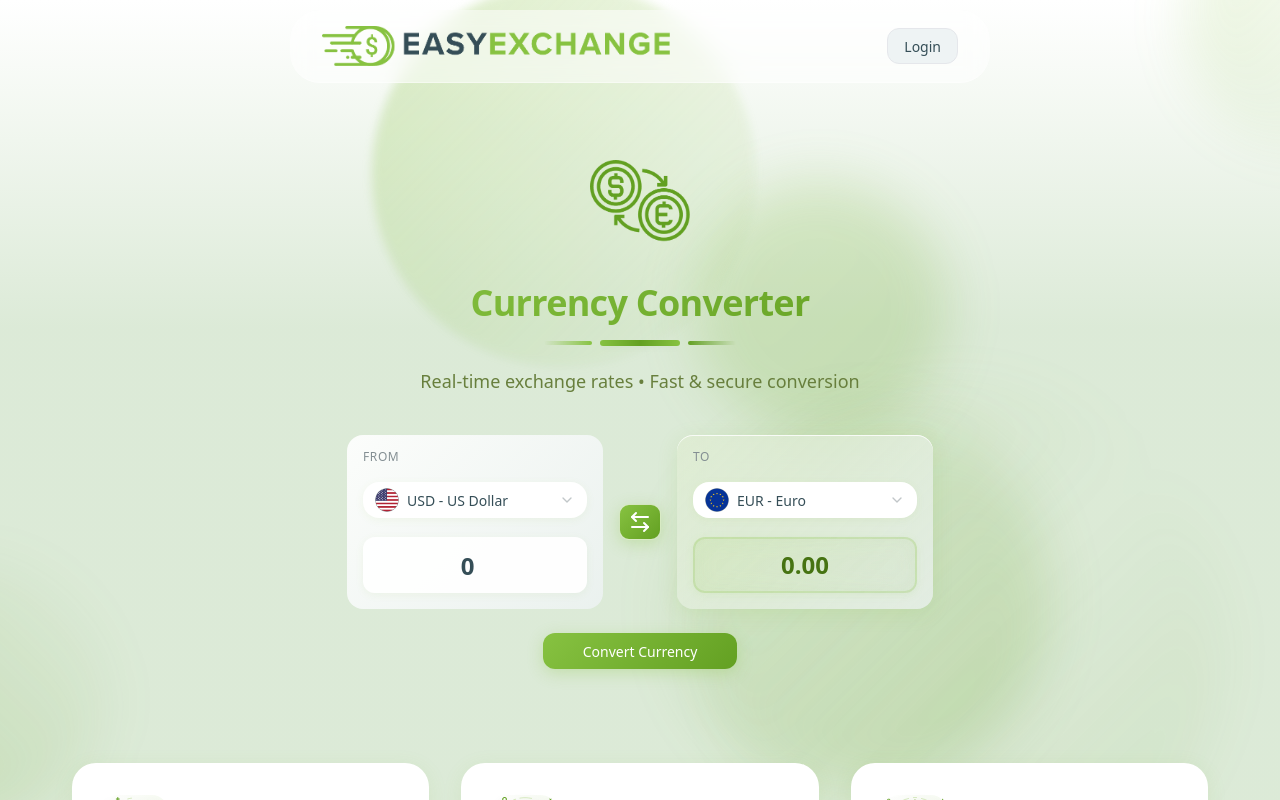
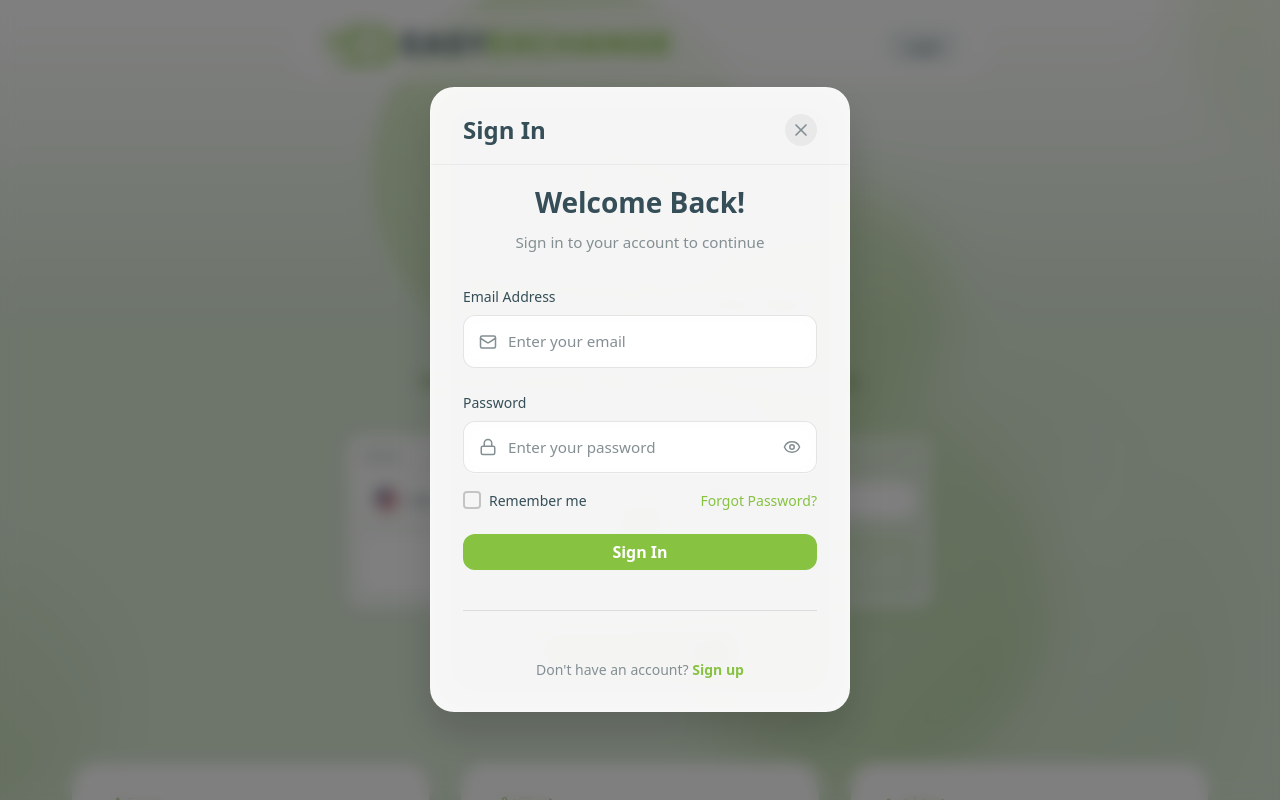
Before and after one commit to HelloNeptune/exchange-landing-demo, a React (Vite) app: page / in a window 1280 px wide. Both pictures are taken after a click on the button "Login". Shown: the top 800 px of the page. Built offline with nearby package versions, Linux system fonts and the light colour scheme.

Commit message:
EXL: Add modal, login component

```diff
--- a/src/components/header.tsx
+++ b/src/components/header.tsx
@@ -1,5 +1,7 @@
 import { useState } from "react";
 import { Button } from "./ui/button";
+import { Modal } from "./ui/modal";
+import { LoginForm } from "./login-form";
 import styles from "./header.module.scss";
 
 export function Header() {
@@ -26,6 +28,14 @@ export function Header() {
           </div>
         </div>
       </header>
+
+      <Modal
+        isOpen={isLoginModalOpen}
+        onClose={closeLoginModal}
+        title="Sign In"
+      >
+        <LoginForm onClose={closeLoginModal} />
+      </Modal>
     </>
   );
 }
--- /dev/null
+++ b/src/components/login-form.module.scss
@@ -0,0 +1,239 @@
+.login-form {
+  width: 100%;
+}
+
+.welcome {
+  text-align: center;
+  margin-bottom: 2rem;
+}
+
+.welcome-title {
+  font-size: 1.75rem;
+  font-weight: 700;
+  color: var(--brand-dark);
+  margin: 0 0 0.5rem 0;
+}
+
+.welcome-text {
+  color: var(--brand-gray);
+  font-size: 0.95rem;
+  margin: 0;
+}
+
+.form {
+  display: flex;
+  flex-direction: column;
+  gap: 1.5rem;
+}
+
+.input-group {
+  display: flex;
+  flex-direction: column;
+  gap: 0.5rem;
+}
+
+.label {
+  font-size: 0.875rem;
+  font-weight: 500;
+  color: var(--brand-dark);
+}
+
+.input-wrapper {
+  position: relative;
+  display: flex;
+  align-items: center;
+}
+
+.input {
+  width: 100%;
+  padding: 0.875rem 1rem 0.875rem 2.75rem;
+  border: 1.5px solid rgba(0, 0, 0, 0.1);
+  border-radius: 12px;
+  font-size: 0.95rem;
+  background: rgba(255, 255, 255, 0.8);
+  backdrop-filter: blur(10px);
+  transition: all 0.2s ease;
+  outline: none;
+
+  &::placeholder {
+    color: var(--brand-gray);
+  }
+
+  &:focus {
+    border-color: var(--brand-green);
+    box-shadow: 0 0 0 3px rgba(135, 194, 65, 0.1);
+    background: rgba(255, 255, 255, 0.95);
+  }
+}
+
+.input-icon {
+  position: absolute;
+  left: 1rem;
+  color: var(--brand-gray);
+  z-index: 1;
+}
+
+.eye-button {
+  position: absolute;
+  right: 1rem;
+  background: none;
+  border: none;
+  color: var(--brand-gray);
+  cursor: pointer;
+  padding: 0;
+  display: flex;
+  align-items: center;
+  justify-content: center;
+  transition: color 0.2s ease;
+
+  &:hover {
+    color: var(--brand-dark);
+  }
+}
+
+.options {
+  display: flex;
+  align-items: center;
+  justify-content: space-between;
+  margin: -0.5rem 0;
+}
+
+.checkbox {
+  display: flex;
+  align-items: center;
+  gap: 0.5rem;
+  font-size: 0.875rem;
+  color: var(--brand-dark);
+  cursor: pointer;
+
+  input[type="checkbox"] {
+    display: none;
+  }
+}
+
+.checkmark {
+  width: 18px;
+  height: 18px;
+  border: 2px solid rgba(0, 0, 0, 0.2);
+  border-radius: 4px;
+  position: relative;
+  transition: all 0.2s ease;
+
+  &::after {
+    content: '';
+    position: absolute;
+    left: 5px;
+    top: 2px;
+    width: 4px;
+    height: 8px;
+    border: solid white;
+    border-width: 0 2px 2px 0;
+    transform: rotate(45deg);
+    opacity: 0;
+    transition: opacity 0.2s ease;
+  }
+}
+
+.checkbox input[type="checkbox"]:checked + .checkmark {
+  background-color: var(--brand-green);
+  border-color: var(--brand-green);
+
+  &::after {
+    opacity: 1;
+  }
+}
+
+.forgot-password {
+  font-size: 0.875rem;
+  color: var(--brand-green);
+  text-decoration: none;
+  font-weight: 500;
+  transition: color 0.2s ease;
+
+  &:hover {
+    color: var(--brand-dark);
+  }
+}
+
+.login-button {
+  width: 100%;
+  padding: 0.875rem;
+  font-size: 1rem;
+  font-weight: 600;
+  margin-top: 0.5rem;
+}
+
+.divider {
+  position: relative;
+  text-align: center;
+  margin: 1rem 0;
+
+  &::before {
+    content: '';
+    position: absolute;
+    top: 50%;
+    left: 0;
+    right: 0;
+    height: 1px;
+    background: rgba(0, 0, 0, 0.1);
+  }
+}
+
+.divider-text {
+  background: rgba(255, 255, 255, 0.95);
+  padding: 0 1rem;
+  font-size: 0.875rem;
+  color: var(--brand-gray);
+}
+
+.social-buttons {
+  display: grid;
+  grid-template-columns: 1fr 1fr;
+  gap: 0.75rem;
+}
+
+.social-button {
+  display: flex;
+  align-items: center;
+  justify-content: center;
+  gap: 0.5rem;
+  padding: 0.75rem;
+  border: 1.5px solid rgba(0, 0, 0, 0.1);
+  border-radius: 12px;
+  background: rgba(255, 255, 255, 0.8);
+  backdrop-filter: blur(10px);
+  font-size: 0.875rem;
+  font-weight: 500;
+  color: var(--brand-dark);
+  cursor: pointer;
+  transition: all 0.2s ease;
+
+  &:hover {
+    background: rgba(255, 255, 255, 0.95);
+    border-color: rgba(0, 0, 0, 0.2);
+    transform: translateY(-1px);
+  }
+}
+
+.social-icon {
+  width: 18px;
+  height: 18px;
+}
+
+.signup {
+  text-align: center;
+  font-size: 0.875rem;
+  color: var(--brand-gray);
+  margin-top: 0.5rem;
+}
+
+.signup-link {
+  color: var(--brand-green);
+  text-decoration: none;
+  font-weight: 600;
+  transition: color 0.2s ease;
+
+  &:hover {
+    color: var(--brand-dark);
+  }
+}
--- /dev/null
+++ b/src/components/login-form.tsx
@@ -0,0 +1,73 @@
+import { FC } from "react";
+import { Eye, Mail, Lock } from "lucide-react";
+import { Button } from "./ui/button";
+import styles from "./login-form.module.scss";
+
+interface Props {
+  onClose: () => void;
+}
+
+export const LoginForm: FC<Props> = ({ onClose }) => {
+  return (
+    <div className={styles['login-form']}>
+      <div className={styles.welcome}>
+        <h3 className={styles['welcome-title']}>Welcome Back!</h3>
+        <p className={styles['welcome-text']}>Sign in to your account to continue</p>
+      </div>
+
+      <form className={styles.form}>
+        <div className={styles['input-group']}>
+          <label className={styles.label}>Email Address</label>
+          <div className={styles['input-wrapper']}>
+            <Mail className={styles['input-icon']} size={18} />
+            <input
+              type="email"
+              className={styles.input}
+              placeholder="Enter your email"
+            />
+          </div>
+        </div>
+
+        <div className={styles['input-group']}>
+          <label className={styles.label}>Password</label>
+          <div className={styles['input-wrapper']}>
+            <Lock className={styles['input-icon']} size={18} />
+            <input
+              type="password"
+              className={styles.input}
+              placeholder="Enter your password"
+            />
+            <button type="button" className={styles['eye-button']}>
+              <Eye size={18} />
+            </button>
+          </div>
+        </div>
+
+        <div className={styles.options}>
+          <label className={styles.checkbox}>
+            <input type="checkbox" />
+            <span className={styles.checkmark}></span>
+            Remember me
+          </label>
+          <a href="#" className={styles['forgot-password']}>
+            Forgot Password?
+          </a>
+        </div>
+
+        <Button className={styles['login-button']}>
+          Sign In
+        </Button>
+
+        <div className={styles.divider}>
+        </div>
+
+        <div className={styles.signup}>
+          Don't have an account?{" "}
+          <a href="#" className={styles['signup-link']}>
+            Sign up
+          </a>
+        </div>
+      </form>
+    </div>
+  );
+};
--- /dev/null
+++ b/src/components/ui/modal.module.scss
@@ -0,0 +1,85 @@
+.overlay {
+  position: fixed;
+  top: 0;
+  left: 0;
+  right: 0;
+  bottom: 0;
+  background-color: rgba(0, 0, 0, 0.5);
+  backdrop-filter: blur(8px);
+  display: flex;
+  align-items: center;
+  justify-content: center;
+  z-index: 1000;
+  animation: fadeIn 0.3s ease;
+}
+
+.modal {
+  background: rgba(255, 255, 255, 0.95);
+  backdrop-filter: blur(20px);
+  border-radius: 24px;
+  box-shadow: 0 20px 40px rgba(0, 0, 0, 0.15);
+  border: 1px solid rgba(255, 255, 255, 0.2);
+  width: 90%;
+  max-width: 420px;
+  max-height: 90vh;
+  overflow: hidden;
+  animation: slideIn 0.3s ease;
+}
+
+.header {
+  display: flex;
+  align-items: center;
+  justify-content: space-between;
+  padding: 1.5rem 2rem 1rem 2rem;
+  border-bottom: 1px solid rgba(0, 0, 0, 0.05);
+}
+
+.title {
+  font-size: 1.5rem;
+  font-weight: 600;
+  color: var(--brand-dark);
+  margin: 0;
+}
+
+.close-button {
+  display: flex;
+  align-items: center;
+  justify-content: center;
+  width: 32px;
+  height: 32px;
+  border-radius: 50%;
+  border: none;
+  background: rgba(0, 0, 0, 0.05);
+  color: var(--brand-gray);
+  cursor: pointer;
+  transition: all 0.2s ease;
+
+  &:hover {
+    background: rgba(0, 0, 0, 0.1);
+    color: var(--brand-dark);
+  }
+}
+
+.content {
+  padding: 1rem 2rem 2rem 2rem;
+}
+
+@keyframes fadeIn {
+  from {
+    opacity: 0;
+  }
+  to {
+    opacity: 1;
+  }
+}
+
+@keyframes slideIn {
+  from {
+    opacity: 0;
+    transform: translateY(-20px) scale(0.95);
+  }
+  to {
+    opacity: 1;
+    transform: translateY(0) scale(1);
+  }
+}
--- /dev/null
+++ b/src/components/ui/modal.tsx
@@ -0,0 +1,30 @@
+import { FC, ReactNode } from "react";
+import { X } from "lucide-react";
+import styles from "./modal.module.scss";
+
+interface Props {
+  isOpen: boolean;
+  onClose: () => void;
+  children: ReactNode;
+  title?: string;
+}
+
+export const Modal: FC<Props> = ({ isOpen, onClose, children, title }) => {
+  if (!isOpen) return null;
+
+  return (
+    <div className={styles.overlay} onClick={onClose}>
+      <div className={styles.modal} onClick={(e) => e.stopPropagation()}>
+        <div className={styles.header}>
+          {title && <h2 className={styles.title}>{title}</h2>}
+          <button className={styles['close-button']} onClick={onClose}>
+            <X size={20} />
+          </button>
+        </div>
+        <div className={styles.content}>
+          {children}
+        </div>
+      </div>
+    </div>
+  );
+};
```
